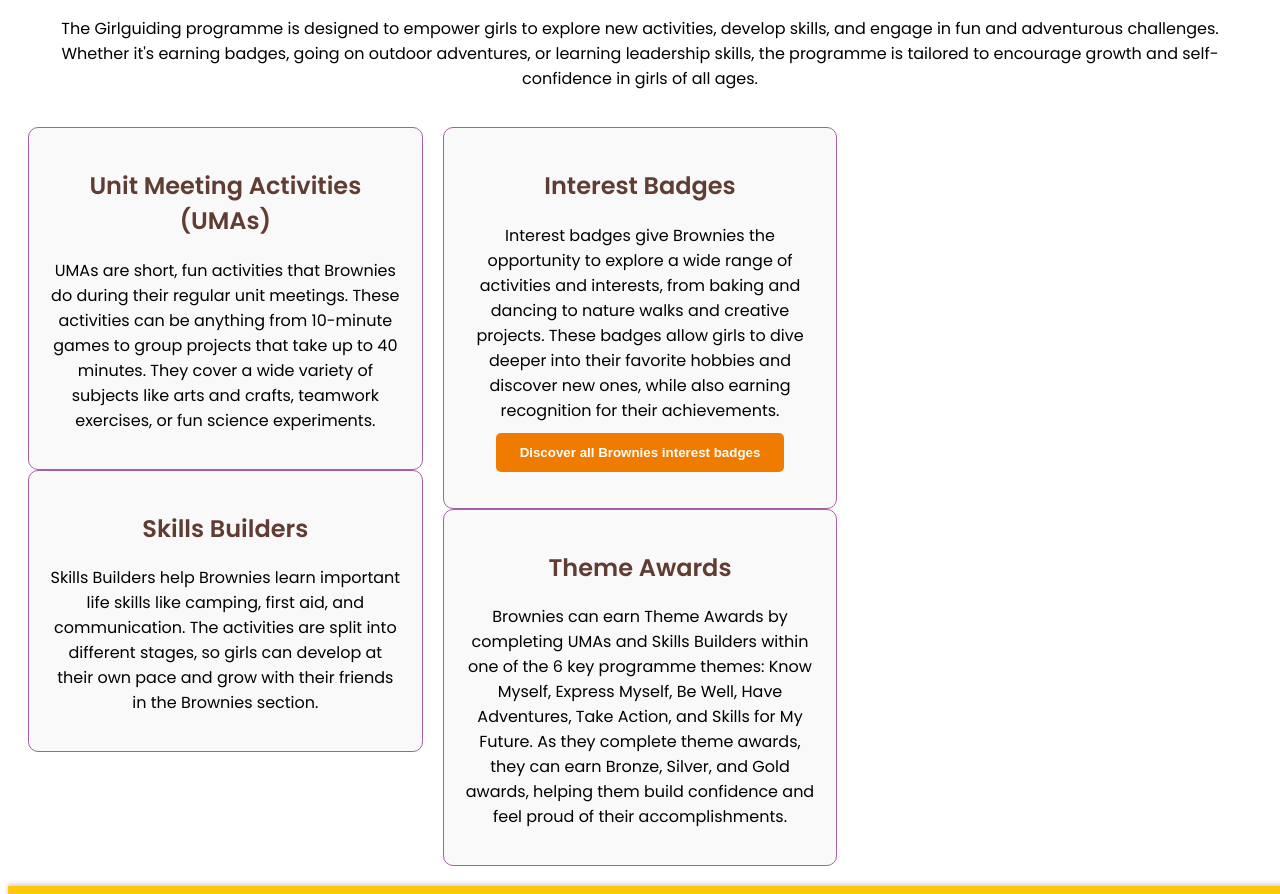
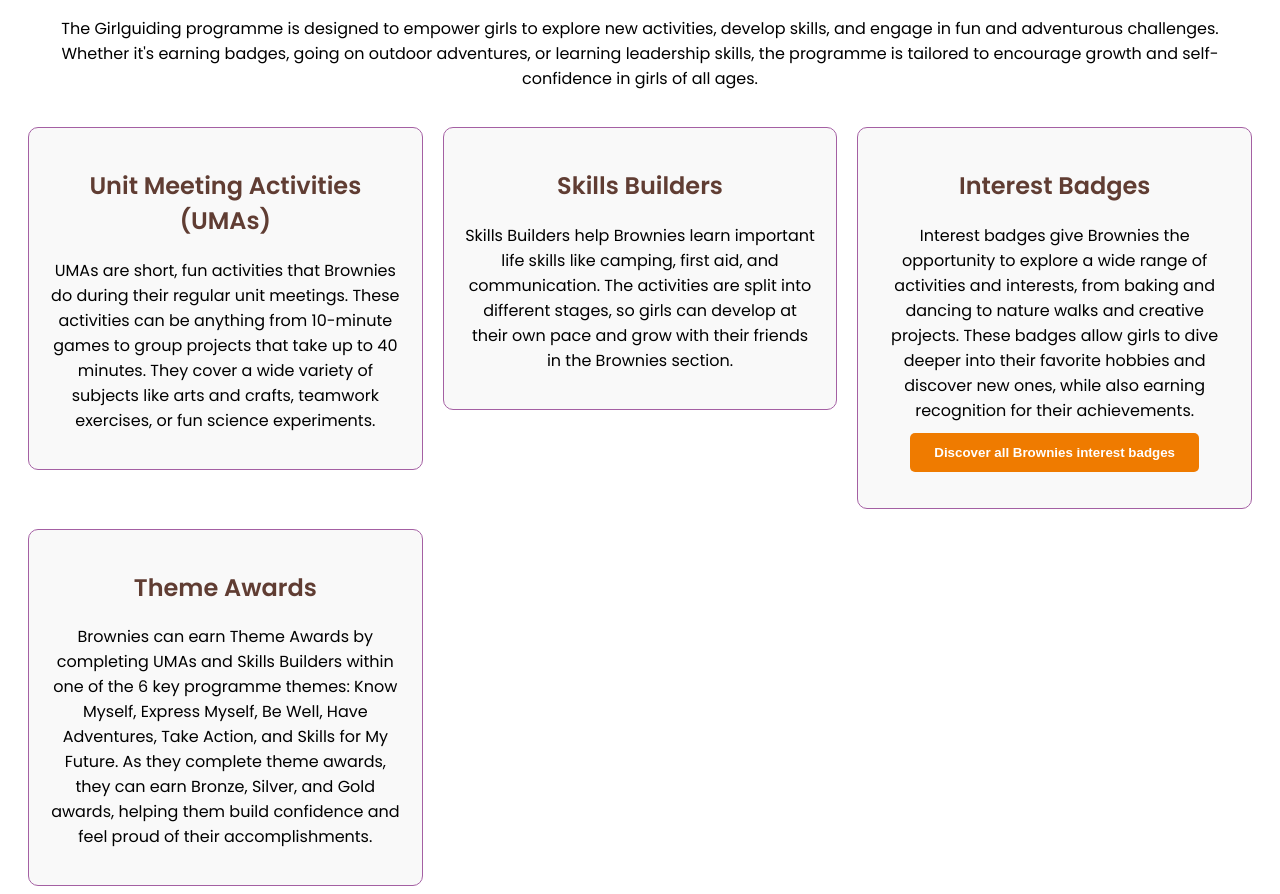
Before and after one commit to s256945/5thsmrktbrownies, a React app: page /programme in a window 1280 px wide. Shown: the part 460-1354 px from the top of the page. Built offline with nearby package versions, Linux system fonts and the light colour scheme.

Commit message:
programme page

```diff
--- a/src/components/Programme.jsx
+++ b/src/components/Programme.jsx
@@ -36,7 +36,6 @@ const Programme = () => {
           growth and self-confidence in girls of all ages.
         </p>
       </Section>
-
       <ActivitiesGrid>
         <FadeIn>
           <Article>
@@ -49,6 +48,8 @@ const Programme = () => {
               exercises, or fun science experiments.
             </p>
           </Article>
+        </FadeIn>
+        <FadeIn>
           <Article>
             <StyledH2>Skills Builders</StyledH2>
             <p>
@@ -71,15 +72,17 @@ const Programme = () => {
               <Button href="#">Discover all Brownies interest badges</Button>
             </p>
           </Article>
+        </FadeIn>
+        <FadeIn>
           <Article>
             <StyledH2>Theme Awards</StyledH2>
             <p>
               Brownies can earn Theme Awards by completing UMAs and Skills
               Builders within one of the 6 key programme themes: Know Myself,
               Express Myself, Be Well, Have Adventures, Take Action, and Skills
-              for My Future. As they complete theme awards, they can earn Bronze,
-              Silver, and Gold awards, helping them build confidence and feel
-              proud of their accomplishments.
+              for My Future. As they complete theme awards, they can earn
+              Bronze, Silver, and Gold awards, helping them build confidence and
+              feel proud of their accomplishments.
             </p>
           </Article>
         </FadeIn>
--- a/src/components/Resources.jsx
+++ b/src/components/Resources.jsx
@@ -54,6 +54,7 @@ const Resources = () => {
           free to download our resources and ideas and adapt them to suit your
           needs.
         </p>
+      </Section>
       <ActivitiesGrid>
         {resources.map((resource, index) => (
           <FadeIn key={index}>
@@ -65,7 +66,6 @@ const Resources = () => {
           </FadeIn>
         ))}
       </ActivitiesGrid>
-      </Section>
     </Main>
   );
 };
```
Lines whose indentation alone changed are shown as unchanged.
